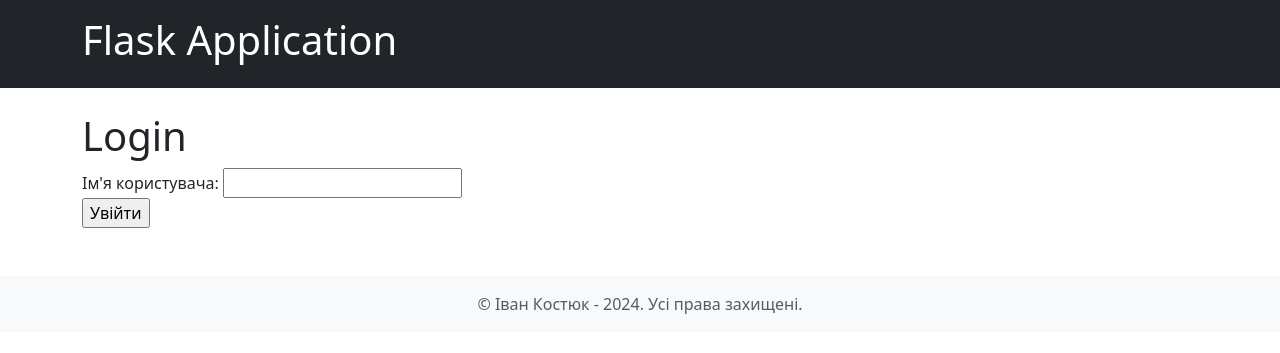
After one commit to Ivan06021/flask-app-lab, a Flask app: page /user/login in a window 1280 px wide. The commit adds this page. Shown: the top 353 px of the page. Run offline with Flask 3, Linux system fonts and the light colour scheme.

Commit message:
Add user login and profile templates; implement login and profile routes

```diff
--- a/app/templates/base.html
+++ b/app/templates/base.html
@@ -10,10 +10,13 @@
 </head>
 
 <body>
-    <header>
-        {% block header %}
-        {% endblock %}
+    <header class="bg-dark text-white py-3">
+        <div class="container">
+            <h1>Flask Application</h1>
+        </div>
     </header>
+
+    {% block header %}{% endblock %}
     <main>
         <div class="container my-4">
             {% block content %}
--- /dev/null
+++ b/app/users/templates/users/login.html
@@ -0,0 +1,9 @@
+{% extends "base.html" %}
+{% block title %}Greeting Page{% endblock %}
+{% block content %}
+<h1>Login</h1>
+<form method="POST" action="">
+    Ім'я користувача: <input type="text" name="username" required><br>
+    <input type="submit" value="Увійти">
+</form>
+{% endblock %}
--- /dev/null
+++ b/app/users/templates/users/profile.html
@@ -0,0 +1,6 @@
+{% extends "base.html" %}
+{% block title %}Greeting Page{% endblock %}
+{% block content %}
+<h1>Hi, {{username}}!</h1>
+<a href="{{ url_for('users.logout') }}">Logout</a>
+{% endblock %}
--- a/app/users/views.py
+++ b/app/users/views.py
@@ -1,5 +1,13 @@
 from datetime import timedelta
-from flask import make_response, render_template, request, redirect, url_for
+from flask import (
+    flash,
+    make_response,
+    render_template,
+    request,
+    redirect,
+    session,
+    url_for,
+)
 from . import user_bp
 
 
@@ -15,6 +23,32 @@ def admin():
     to_url = url_for("users.greeting", age=45, name="administrator", external=True)
     print(to_url)
     return redirect(to_url)
+
+
+@user_bp.route("/profile")
+def get_profile():
+    if "username" in session:
+        username = session["username"]
+        return render_template("users/profile.html", username=username)
+    flash("You need to login", "danger")
+    return redirect(url_for("users.login"))
+
+
+@user_bp.route("/login", methods=["GET", "POST"])
+def login():
+    if request.method == "POST":
+        username = request.form.get("username")
+        session["username"] = username
+        flash("Success" "success")
+        return redirect(url_for("users.get_profile"))
+    return render_template("users/login.html")
+
+
+@user_bp.route("/logout")
+def logout():
+    session.pop("username", None)
+    session.pop("age", None)
+    return redirect(url_for("users.get_profile"))
 
 
 @user_bp.route("/set_cookie")
```
